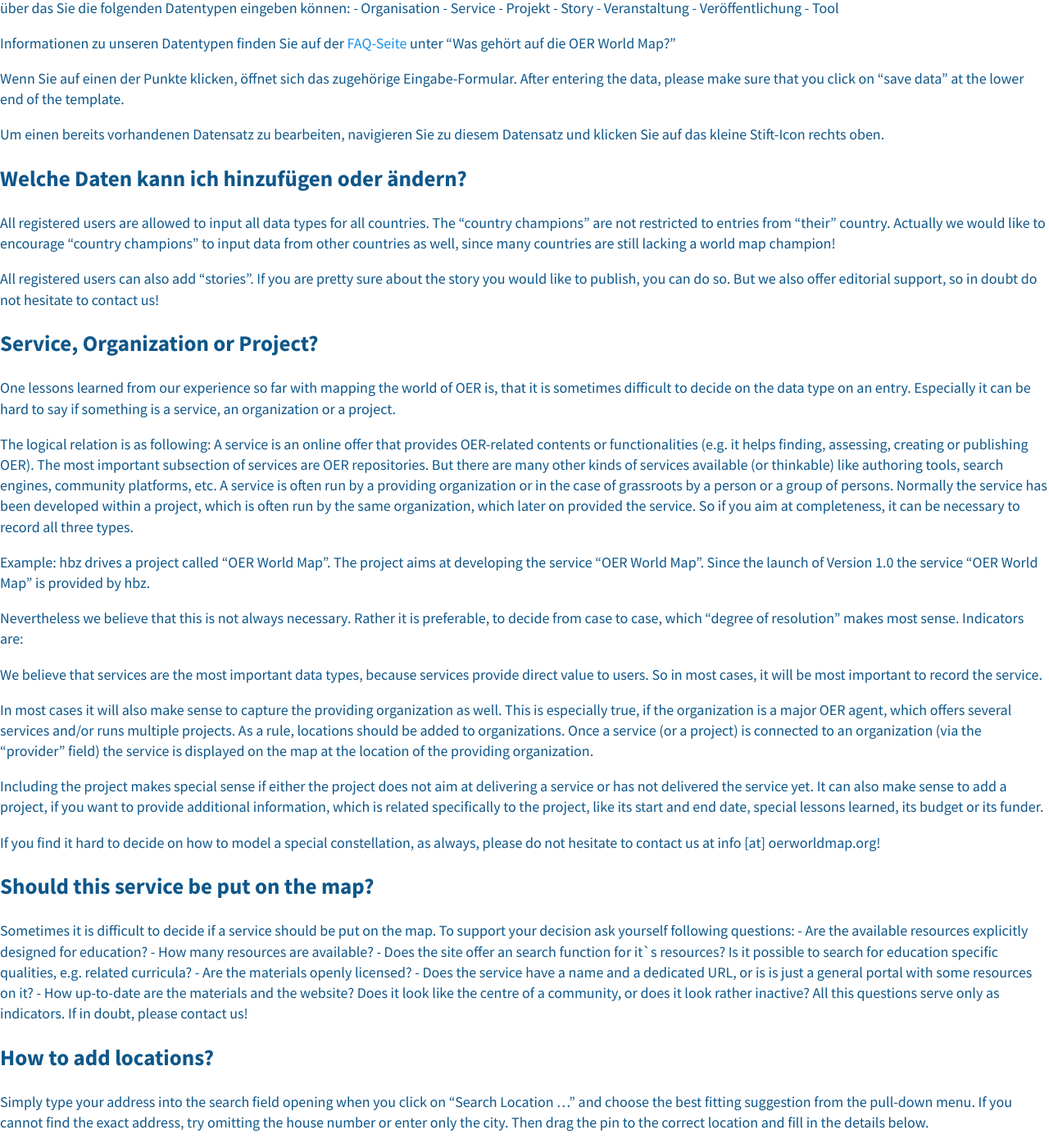
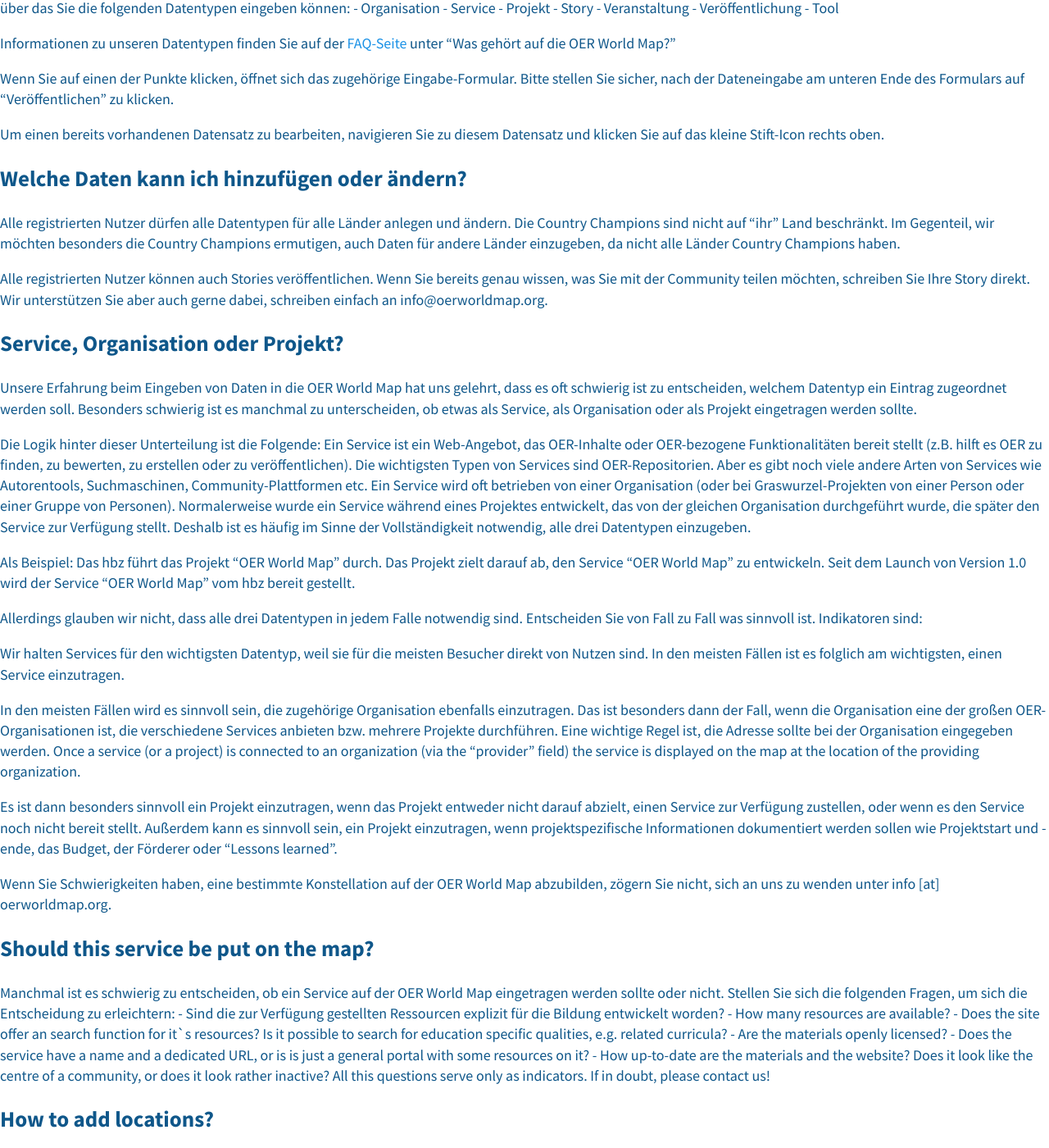
Before and after one commit to hbz/oerworldmap-ui, a Jekyll site: the page built from docs/editorsFAQ.de.md, in a window 1280 px wide and 1400 px high, scrolled down 526 px. Shown: the whole window at 82% size. Built offline with Jekyll 4.4.1, drawn with Linux system fonts in a browser that asks for light colours; nearby versions of some CDN libraries; comment, search, counter and statistics services are not loaded; a style sheet for code colours, icons or effects is not loaded.

Commit message:
New translations editorsFAQ.md (German)

```diff
--- a/docs/editorsFAQ.de.md
+++ b/docs/editorsFAQ.de.md
@@ -19,37 +19,37 @@
 
 Informationen zu unseren Datentypen finden Sie auf der [FAQ-Seite](https://oerworldmap.org/FAQ) unter "Was gehört auf die OER World Map?"
 
-Wenn Sie auf einen der Punkte klicken, öffnet sich das zugehörige Eingabe-Formular. After entering the data, please make sure that you click on "save data" at the lower end of the template.
+Wenn Sie auf einen der Punkte klicken, öffnet sich das zugehörige Eingabe-Formular. Bitte stellen Sie sicher, nach der Dateneingabe am unteren Ende des Formulars auf "Veröffentlichen" zu klicken.
 
 Um einen bereits vorhandenen Datensatz zu bearbeiten, navigieren Sie zu diesem Datensatz und klicken Sie auf das kleine Stift-Icon rechts oben.
 
 ## Welche Daten kann ich hinzufügen oder ändern?
 
-All registered users are allowed to input all data types for all countries. The "country champions" are not restricted to entries from "their" country. Actually we would like to encourage "country champions" to input data from other countries as well, since many countries are still lacking a world map champion!
+Alle registrierten Nutzer dürfen alle Datentypen für alle Länder anlegen und ändern. Die Country Champions sind nicht auf "ihr" Land beschränkt. Im Gegenteil, wir möchten besonders die Country Champions ermutigen, auch Daten für andere Länder einzugeben, da nicht alle Länder Country Champions haben.
 
-All registered users can also add "stories". If you are pretty sure about the story you would like to publish, you can do so. But we also offer editorial support, so in doubt do not hesitate to contact us!
+Alle registrierten Nutzer können auch Stories veröffentlichen. Wenn Sie bereits genau wissen, was Sie mit der Community teilen möchten, schreiben Sie Ihre Story direkt. Wir unterstützen Sie aber auch gerne dabei, schreiben einfach an info@oerworldmap.org.
 
-## Service, Organization or Project?
+## Service, Organisation oder Projekt?
 
-One lessons learned from our experience so far with mapping the world of OER is, that it is sometimes difficult to decide on the data type on an entry. Especially it can be hard to say if something is a service, an organization or a project.
+Unsere Erfahrung beim Eingeben von Daten in die OER World Map hat uns gelehrt, dass es oft schwierig ist zu entscheiden, welchem Datentyp ein Eintrag zugeordnet werden soll. Besonders schwierig ist es manchmal zu unterscheiden, ob etwas als Service, als Organisation oder als Projekt eingetragen werden sollte.
 
-The logical relation is as following: A service is an online offer that provides OER-related contents or functionalities (e.g. it helps finding, assessing, creating or publishing OER). The most important subsection of services are OER repositories. But there are many other kinds of services available (or thinkable) like authoring tools, search engines, community platforms, etc. A service is often run by a providing organization or in the case of grassroots by a person or a group of persons. Normally the service has been developed within a project, which is often run by the same organization, which later on provided the service. So if you aim at completeness, it can be necessary to record all three types.
+Die Logik hinter dieser Unterteilung ist die Folgende: Ein Service ist ein Web-Angebot, das OER-Inhalte oder OER-bezogene Funktionalitäten bereit stellt (z.B. hilft es OER zu finden, zu bewerten, zu erstellen oder zu veröffentlichen). Die wichtigsten Typen von Services sind OER-Repositorien. Aber es gibt noch viele andere Arten von Services wie Autorentools, Suchmaschinen, Community-Plattformen etc. Ein Service wird oft betrieben von einer Organisation (oder bei Graswurzel-Projekten von einer Person oder einer Gruppe von Personen). Normalerweise wurde ein Service während eines Projektes entwickelt, das von der gleichen Organisation durchgeführt wurde, die später den Service zur Verfügung stellt. Deshalb ist es häufig im Sinne der Vollständigkeit notwendig, alle drei Datentypen einzugeben.
 
-Example: hbz drives a project called "OER World Map". The project aims at developing the service "OER World Map". Since the launch of Version 1.0 the service "OER World Map" is provided by hbz.
+Als Beispiel: Das hbz führt das Projekt "OER World Map" durch. Das Projekt zielt darauf ab, den Service "OER World Map" zu entwickeln. Seit dem Launch von Version 1.0 wird der Service "OER World Map" vom hbz bereit gestellt.
 
-Nevertheless we believe that this is not always necessary. Rather it is preferable, to decide from case to case, which "degree of resolution" makes most sense. Indicators are:
+Allerdings glauben wir nicht, dass alle drei Datentypen in jedem Falle notwendig sind. Entscheiden Sie von Fall zu Fall was sinnvoll ist. Indikatoren sind:
 
-We believe that services are the most important data types, because services provide direct value to users. So in most cases, it will be most important to record the service.
+Wir halten Services für den wichtigsten Datentyp, weil sie für die meisten Besucher direkt von Nutzen sind. In den meisten Fällen ist es folglich am wichtigsten, einen Service einzutragen.
 
-In most cases it will also make sense to capture the providing organization as well. This is especially true, if the organization is a major OER agent, which offers several services and/or runs multiple projects. As a rule, locations should be added to organizations. Once a service (or a project) is connected to an organization (via the "provider" field) the service is displayed on the map at the location of the providing organization.
+In den meisten Fällen wird es sinnvoll sein, die zugehörige Organisation ebenfalls einzutragen. Das ist besonders dann der Fall, wenn die Organisation eine der großen OER-Organisationen ist, die verschiedene Services anbieten bzw. mehrere Projekte durchführen. Eine wichtige Regel ist, die Adresse sollte bei der Organisation eingegeben werden. Once a service (or a project) is connected to an organization (via the "provider" field) the service is displayed on the map at the location of the providing organization.
 
-Including the project makes special sense if either the project does not aim at delivering a service or has not delivered the service yet. It can also make sense to add a project, if you want to provide additional information, which is related specifically to the project, like its start and end date, special lessons learned, its budget or its funder.
+Es ist dann besonders sinnvoll ein Projekt einzutragen, wenn das Projekt entweder nicht darauf abzielt, einen Service zur Verfügung zustellen, oder wenn es den Service noch nicht bereit stellt. Außerdem kann es sinnvoll sein, ein Projekt einzutragen, wenn projektspezifische Informationen dokumentiert werden sollen wie Projektstart und -ende, das Budget, der Förderer oder "Lessons learned".
 
-If you find it hard to decide on how to model a special constellation, as always, please do not hesitate to contact us at info [at] oerworldmap.org!
+Wenn Sie Schwierigkeiten haben, eine bestimmte Konstellation auf der OER World Map abzubilden, zögern Sie nicht, sich an uns zu wenden unter info [at] oerworldmap.org.
 
 ## Should this service be put on the map?
 
-Sometimes it is difficult to decide if a service should be put on the map. To support your decision ask yourself following questions: - Are the available resources explicitly designed for education? - How many resources are available? - Does the site offer an search function for it`s resources? Is it possible to search for education specific qualities, e.g. related curricula? - Are the materials openly licensed? - Does the service have a name and a dedicated URL, or is is just a general portal with some resources on it? - How up-to-date are the materials and the website? Does it look like the centre of a community, or does it look rather inactive? All this questions serve only as indicators. If in doubt, please contact us!
+Manchmal ist es schwierig zu entscheiden, ob ein Service auf der OER World Map eingetragen werden sollte oder nicht. Stellen Sie sich die folgenden Fragen, um sich die Entscheidung zu erleichtern: - Sind die zur Verfügung gestellten Ressourcen explizit für die Bildung entwickelt worden? - How many resources are available? - Does the site offer an search function for it`s resources? Is it possible to search for education specific qualities, e.g. related curricula? - Are the materials openly licensed? - Does the service have a name and a dedicated URL, or is is just a general portal with some resources on it? - How up-to-date are the materials and the website? Does it look like the centre of a community, or does it look rather inactive? All this questions serve only as indicators. If in doubt, please contact us!
 
 ## How to add locations?
 
```
